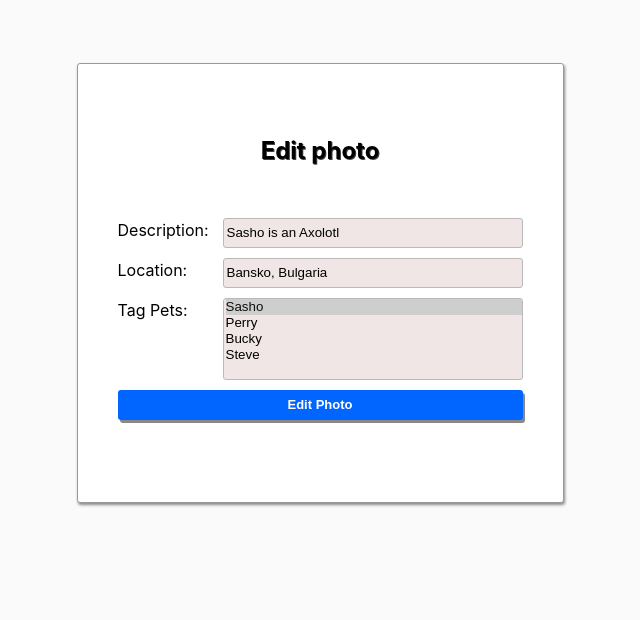
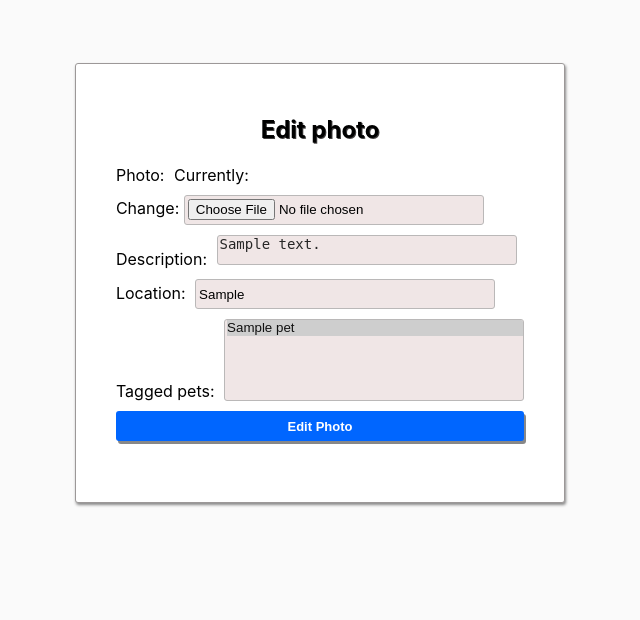
Before and after one commit to tsvtln/Petstagram, a Django app: page /photos/1/edit/ in a window 1280 px wide. Shown: the part 87-707 px from the top of the page, without its empty margins (320-960 px from the left). Run offline with Django 5.2, Linux system fonts and the light colour scheme; tables that the repository leaves empty hold one stand-in row (values such as "Sample post").

Commit message:
FEAT: pet functionalities

```diff
--- a/Petstagram/pets/forms.py
+++ b/Petstagram/pets/forms.py
@@ -6,7 +6,7 @@
 class PetBaseForm(forms.ModelForm):
     class Meta:
         model = Pet
-        field = ['name', 'date_of_birth', 'personal_photo']
+        fields = ['name', 'date_of_birth', 'personal_photo']
 
     widgets = {
         'name': forms.TextInput(attrs={'placeholder': 'Pet name'}),
--- /dev/null
+++ b/Petstagram/photos/forms.py
@@ -0,0 +1,21 @@
+from django import forms
+
+from Petstagram.photos.models import Photo
+
+
+class PhotoBaseForm(forms.ModelForm):
+    class Meta:
+        model = Photo
+        fields = "__all__"
+
+
+class PhotoAddForm(PhotoBaseForm):
+    pass
+
+
+class PhotoEditForm(PhotoBaseForm):
+    pass
+
+
+class PhotoDeleteForm(PhotoBaseForm):
+    pass
--- a/Petstagram/photos/models.py
+++ b/Petstagram/photos/models.py
@@ -7,7 +7,7 @@
 
 class Photo(models.Model):
     photo = models.ImageField(
-        upload_to='mediafiles',
+        upload_to='',
         validators=[
             FileSizeValidator(5),
         ])
--- a/Petstagram/photos/views.py
+++ b/Petstagram/photos/views.py
@@ -1,14 +1,39 @@
-from django.shortcuts import render
+from django.shortcuts import render, redirect
 
+from Petstagram.photos.forms import PhotoAddForm, PhotoEditForm
 from Petstagram.photos.models import Photo
 
 
 def photo_add_page(request):
-    return render(request, 'photos/photo-add-page.html')
+    form = PhotoAddForm(request.POST or None, request.FILES or None)
+
+    if request.method == 'POST':
+        if form.is_valid():
+            form.save()
+            return redirect('home')
+
+    context = {
+        'form': form,
+    }
+
+    return render(request, 'photos/photo-add-page.html', context)
 
 
 def photo_edit_page(request, pk: int):
-    return render(request, 'photos/photo-edit-page.html')
+    photo = Photo.objects.get(pk=pk)
+    form = PhotoEditForm(request.POST or None, instance=photo)
+
+    if request.method == 'POST':
+        if form.is_valid():
+            form.save()
+            return redirect('photo-details', pk)
+
+    context = {
+        'form': form,
+        'photo': photo,
+    }
+
+    return render(request, 'photos/photo-edit-page.html', context)
 
 
 def photo_details_page(request, pk: int):
@@ -23,3 +48,8 @@
     }
 
     return render(request, 'photos/photo-details-page.html', context)
+
+
+def photo_delete(request, pk: int):
+    Photo.objects.get(pk=pk).delete()
+    return redirect('home')
--- a/Petstagram/settings.py
+++ b/Petstagram/settings.py
@@ -129,6 +129,10 @@
     BASE_DIR / 'static',
 )
 
+MEDIA_URL = 'media/'
+
+MEDIA_ROOT = BASE_DIR / 'mediafiles'
+
 # Default primary key field type
 
 DEFAULT_AUTO_FIELD = 'django.db.models.BigAutoField'
--- a/Petstagram/urls.py
+++ b/Petstagram/urls.py
@@ -1,5 +1,7 @@
+from django.conf.urls.static import static
 from django.contrib import admin
 from django.urls import path, include
+from django.conf import settings
 
 urlpatterns = [
     path('admin/', admin.site.urls),
@@ -8,3 +10,6 @@
     path('pets/', include('Petstagram.pets.urls')),
     path('photos/', include('Petstagram.photos.urls')),
 ]
+
+if settings.DEBUG:
+    urlpatterns += static(settings.MEDIA_URL, document_root=settings.MEDIA_ROOT)
--- a/templates/photos/photo-edit-page.html
+++ b/templates/photos/photo-edit-page.html
@@ -6,29 +6,10 @@
         <h2>Edit photo</h2>
 
         <!-- Starts Edit Photo Form -->
-        <form action="">
+        <form method="POST">
 
-            <p>
-                <label for="id_description">Description:</label>
-                <input type="text" value="Sasho is an Axolotl">
-            </p>
-
-            <p>
-                <label for="id_description">Location:</label>
-                <input type="text" name="photo_shooting_location" maxlength="50" id="id_photo_shooting_location"
-                       value="Bansko, Bulgaria">
-            </p>
-
-            <p>
-                <label for="pets">Tag Pets:</label>
-
-                <select name="pets" id="id_tagged_pets" multiple>
-                    <option selected>Sasho</option>
-                    <option>Perry</option>
-                    <option>Bucky</option>
-                    <option>Steve</option>
-                </select>
-            </p>
+            {% csrf_token %}
+            {{ form }}
 
             <!-- Edit Photo Button -->
             <button class="edit-btn" type="submit">Edit Photo</button>
```
Also changed, not shown: templates/photos/photo-add-page.html (+3 -26 lines), Petstagram/pets/migrations/0001_squashed_0005_alter_pet_personal_photo.py (added), Petstagram/photos/migrations/0004_alter_photo_photo.py (added).
